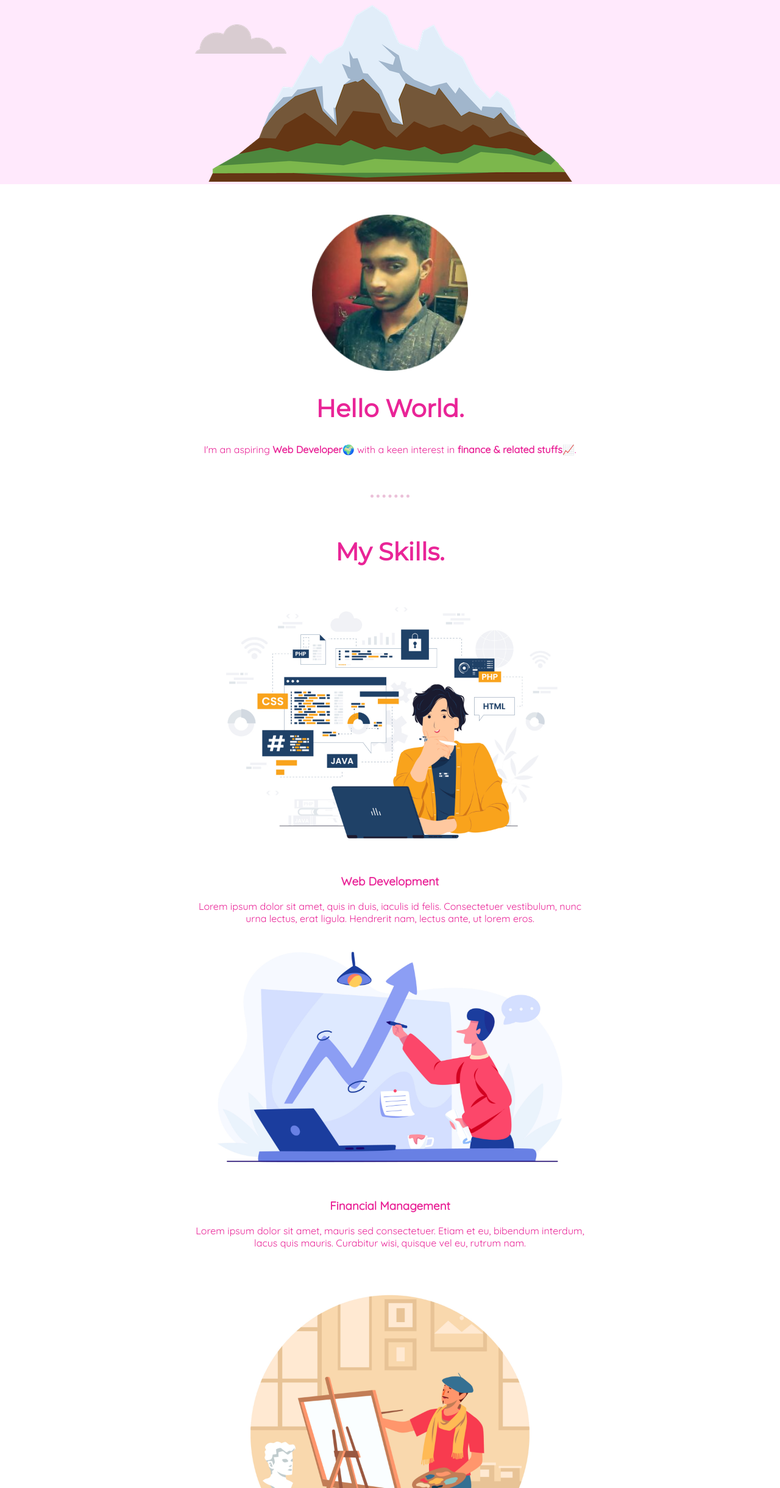
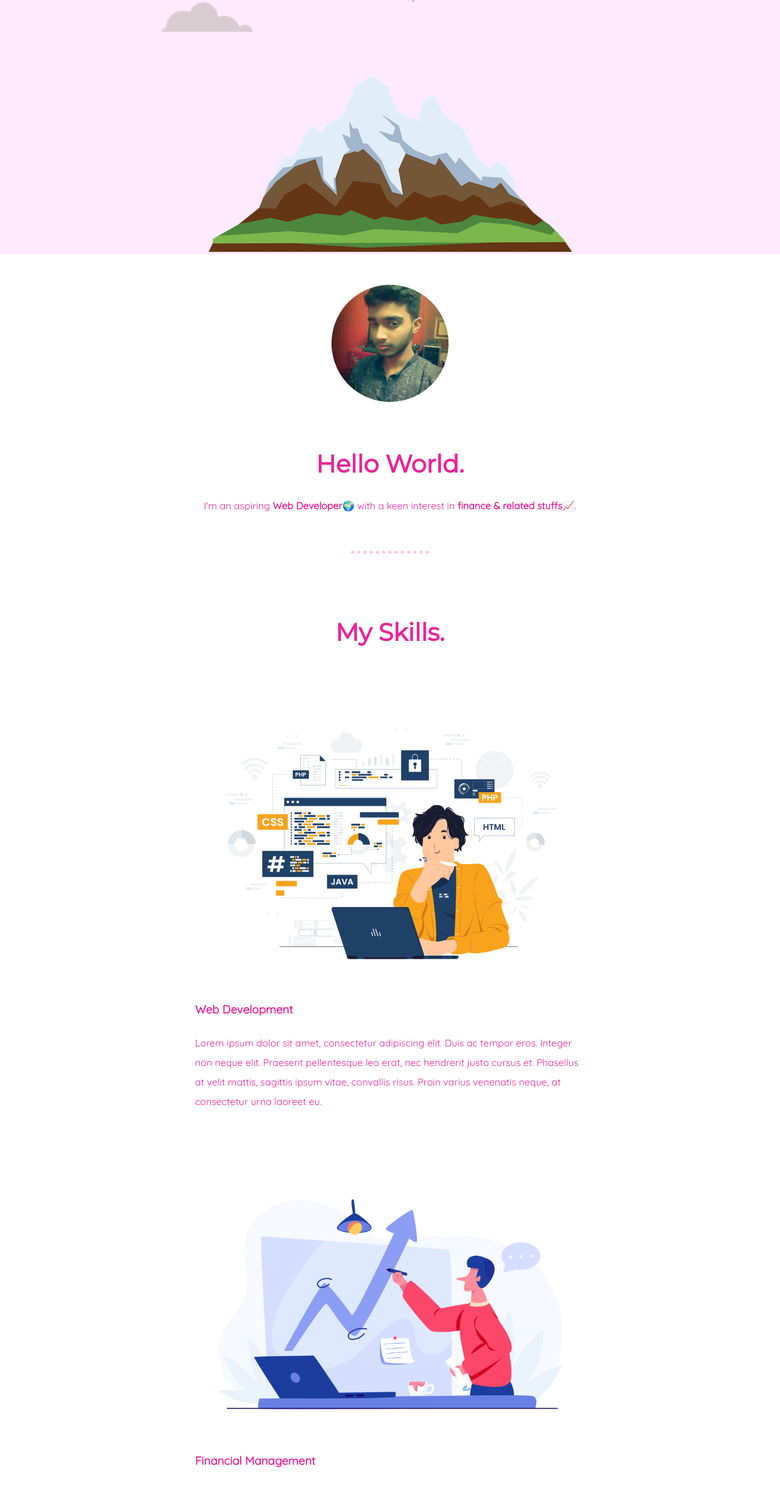
Before and after one commit to MdJunayedHasan-1711/Personal-Site, a plain HTML site: page index.html in a window 1280 px wide. Shown: the part 360-2800 px from the top of the page at 61% size. Drawn offline with Linux system fonts and the light colour scheme.

Commit message:
Update repo

```diff
--- a/css/styles.css
+++ b/css/styles.css
@@ -6,31 +6,34 @@ body {
 }
 
 hr {
-  border-color: #ebc1d9;
+  border-color: #ffc1e4;
   border-style: none;
   /* border style of whole set none */
   border-top-style: dotted;
   /* border style of top specifically set to dotted */
   border-width: 5px;
-  width: 5%;
+  width: 10%;
   margin-top: 5%;
   margin-bottom: 5%;
 }
 
 h1 {
-  color: #e92497;
-  font-size: 85px;
+  color: #ff0095;
+  font-size: 90px;
   font-family: "Sacramento", cursive;
   margin-bottom: 0%;
+  width: auto;
 }
 
 h2 {
+  padding: 40px;
+  padding-bottom: 0px;
   font-size: 40px;
   font-family: "Montserrat", sans-serif;
 }
 
 p {
-  max-width: 50%;
+  max-width: 50% auto 30% auto;
   margin: 0 auto;
 }
 
@@ -52,15 +55,14 @@ h5 {
 }
 
 .topCloud {
-  position: absolute;
-  top: 15%;
-  right: 25%;
+  position: relative;
+  top: 40px;
+  left: 300px;
 }
 
 .bottomCloud {
-  position: absolute;
-  top: 50%;
-  left: 25%;
+  position: relative;
+  right: 300px;
 }
 
 .footer {
@@ -82,3 +84,48 @@ h5 {
   width: 100%;
   background-color: #8b1b5d;
 }
+
+.skill-row {
+  width: 50%;
+  text-align: left;
+  margin: 100px auto 100px auto;
+  line-height: 2;
+}
+
+.skill-img {
+  width: 100%;
+  margin-right: 30px;
+}
+
+.btn {
+  background: #e92497;
+  background-image: -webkit-linear-gradient(top, #e92497, #8b1b5d);
+  background-image: -moz-linear-gradient(top, #e92497, #8b1b5d);
+  background-image: -ms-linear-gradient(top, #e92497, #8b1b5d);
+  background-image: -o-linear-gradient(top, #e92497, #8b1b5d);
+  background-image: linear-gradient(to bottom, #e92497, #8b1b5d);
+  -webkit-border-radius: 15;
+  -moz-border-radius: 15;
+  border-radius: 20px;
+  font-family: "Quicksand", sans-serif;
+  color: #ffffff;
+  font-size: 20px;
+  padding: 20px 10px 20px 10px;
+  text-decoration: blanchedalmond;
+  width: 15%;
+  margin: 10px auto 100px;
+}
+
+.btn:hover {
+  background: #fc3cf6;
+  background-image: -webkit-linear-gradient(top, #fc3cf6, #d9348c);
+  background-image: -moz-linear-gradient(top, #fc3cf6, #d9348c);
+  background-image: -ms-linear-gradient(top, #fc3cf6, #d9348c);
+  background-image: -o-linear-gradient(top, #fc3cf6, #d9348c);
+  background-image: linear-gradient(to bottom, #fc3cf6, #d9348c);
+  text-decoration: none;
+}
+
+#footerNote {
+  width: 50%;
+}
--- a/index.html
+++ b/index.html
@@ -13,12 +13,15 @@
       rel="stylesheet"
     />
   </head>
+
   <body>
     <div class="topContainer">
       <img class="topCloud" src="images/cloud.png" alt="cloud-img" />
       <h1>I'm Junayed.</h1>
       <p>a web developer.</p>
-      <img class="bottomCloud" src="images/cloud.png" alt="cloud-img" />
+      <div class="bottomCloud">
+        <img src="images/cloud.png" alt="cloud-img" />
+      </div>
       <img src="images/mountain.png" alt="mountain-img" />
     </div>
 
@@ -27,8 +30,8 @@
         <img
           src="images/ProfilePic.png"
           alt="profile-img"
-          width="20%"
-          height="20%"
+          width="15%"
+          height="15%"
         />
         <h2>Hello World.</h2>
         <p>
@@ -37,51 +40,40 @@
         </p>
       </div>
       <hr />
+
       <div class="skills">
         <h2>My Skills.</h2>
         <div class="skill-row">
-          <img
-            class=""
-            src="images/coding.jpg"
-            alt="computer-img"
-            width="50%"
-            height="50%"
-          />
+          <img class="skill-img" src="images/coding.jpg" alt="computer-img" />
           <h3>Web Development</h3>
           <p>
-            Lorem ipsum dolor sit amet, quis in duis, iaculis id felis.
-            Consectetuer vestibulum, nunc urna lectus, erat ligula. Hendrerit
-            nam, lectus ante, ut lorem eros.
+            Lorem ipsum dolor sit amet, consectetur adipiscing elit. Duis ac
+            tempor eros. Integer non neque elit. Praesent pellentesque leo erat,
+            nec hendrerit justo cursus et. Phasellus at velit mattis, sagittis
+            ipsum vitae, convallis risus. Proin varius venenatis neque, at
+            consectetur urna laoreet eu.
           </p>
         </div>
         <div class="skill-row">
-          <img
-            class=""
-            src="images/finance.jpg"
-            alt="finance-img"
-            width="50%"
-            height="50%"
-          />
+          <img class="skill-img" src="images/finance.jpg" alt="finance-img" />
           <h3>Financial Management</h3>
           <p>
-            Lorem ipsum dolor sit amet, mauris sed consectetuer. Etiam et eu,
-            bibendum interdum, lacus quis mauris. Curabitur wisi, quisque vel
-            eu, rutrum nam.
+            Lorem ipsum dolor sit amet, consectetur adipiscing elit. Duis ac
+            tempor eros. Integer non neque elit. Praesent pellentesque leo erat,
+            nec hendrerit justo cursus et. Phasellus at velit mattis, sagittis
+            ipsum vitae, convallis risus. Proin varius venenatis neque, at
+            consectetur urna laoreet eu.
           </p>
         </div>
         <div class="skill-row">
-          <img
-            class=""
-            src="images/painting.jpg"
-            alt="artist-img"
-            width="50%"
-            height="50%"
-          />
+          <img class="skill-img" src="images/painting.jpg" alt="artist-img" />
           <h3>Painting</h3>
           <p>
-            Lorem ipsum dolor sit amet, quis in duis, iaculis id felis.
-            Consectetuer vestibulum, nunc urna lectus, erat ligula. Hendrerit
-            nam, lectus ante, ut lorem eros.
+            Lorem ipsum dolor sit amet, consectetur adipiscing elit. Duis ac
+            tempor eros. Integer non neque elit. Praesent pellentesque leo erat,
+            nec hendrerit justo cursus et. Phasellus at velit mattis, sagittis
+            ipsum vitae, convallis risus. Proin varius venenatis neque, at
+            consectetur urna laoreet eu.
           </p>
         </div>
       </div>
@@ -92,19 +84,17 @@
         <br />
         <h3>I’m currently available for freelance work.</h3>
         <br />
-        <p>
+        <p id="footerNote">
           If you have a project that you want to get started, think you need my
           help with something or just fancy saying hey, then get in touch.
         </p>
         <br />
         <br />
-        <div class="messageMe">
-          <h3><a href="mailto:junayed.hasan1729@gmail.com">MESSAGE ME</a></h3>
-        </div>
-        <br />
-        <br />
-        <br />
-        <br />
+        <dir class="btn">
+          <a href="mailto:junayed.hasan1729@gmail.com"
+            ><strong>MESSAGE ME</strong></a
+          >
+        </dir>
       </div>
     </div>
 
```
